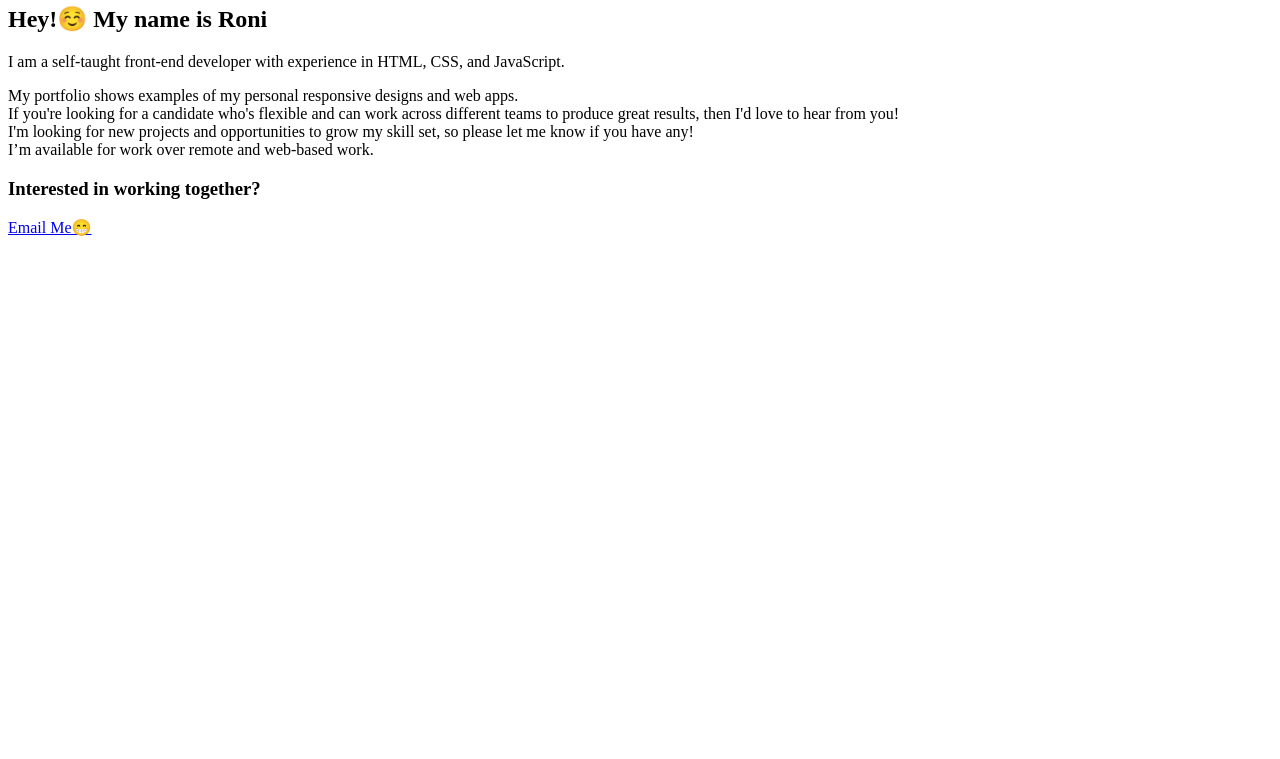
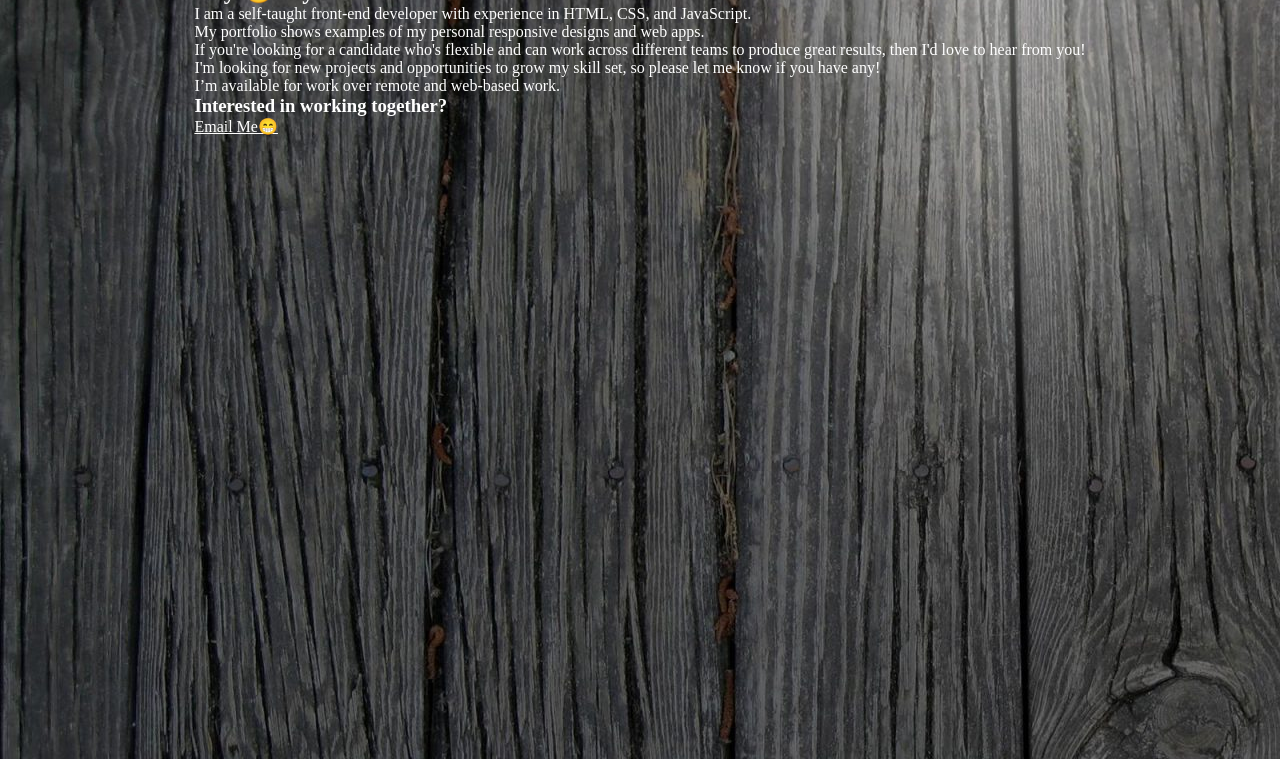
Before and after one commit to eduviereIsrael/ronniiii-i.github.io, a plain HTML site: page about.html in a window 1280 px wide. Shown: the part 41-800 px from the top of the page. Drawn offline with Linux system fonts and the light colour scheme; a web font is replaced by a local one.

Commit message:
thumbnail

```diff
--- a/about.html
+++ b/about.html
@@ -4,6 +4,10 @@
     <meta charset="UTF-8">
     <meta http-equiv="X-UA-Compatible" content="IE=edge">
     <meta name="viewport" content="width=device-width, initial-scale=1.0">
+    <script src="https://kit.fontawesome.com/992b6cd049.js" crossorigin="anonymous"></script>
+    <link rel="stylesheet" href="../assets/css/general.css">
+    <link rel="stylesheet" href="../assets/css/about.css">
+    <link rel="shortcut icon" href="..assets/img/favicon.ico" type="image/x-icon">
     <title>About Me</title>
 </head>
 <body>
```
Also changed, not shown: contact.html (+1 -0 lines), projects.html (+1 -0 lines).
